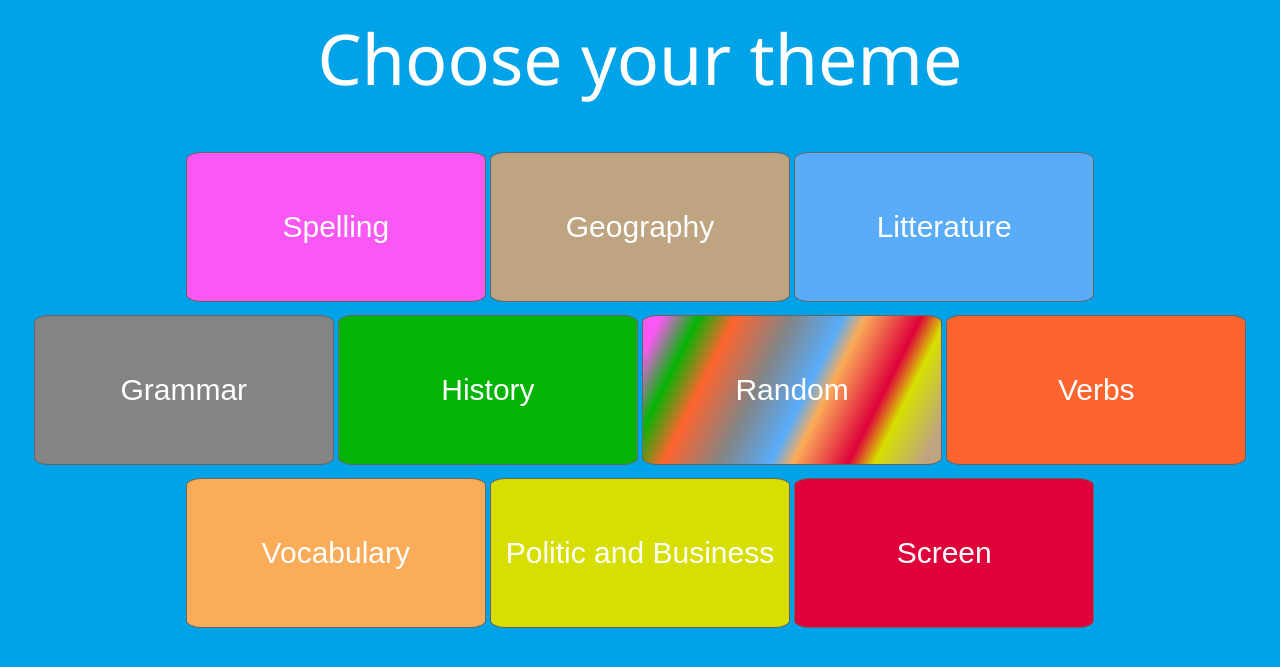
After one commit to paulcottin/projetAnglais, a PHP site: page /Theme.php in a window 1280 px wide. The commit adds this page. Shown: the top 667 px of the page. Run offline with PHP 8.4, Linux system fonts and the light colour scheme.

Commit message:
Nouvelle page 'choose your theme' et petites modifs du Style

```diff
--- /dev/null
+++ b/englishQuiz/Theme.php
@@ -0,0 +1,34 @@
+<!DOCTYPE html>
+<html>
+    <head>
+        <meta charset="utf-8" />
+        <link rel="stylesheet" type="text/css" href="style.css">
+        <title>Choose your theme</title>
+    </head>
+    <body>
+    <p class="centerWhite70">Choose your theme</p>
+    </head>
+        <body>
+        <div class="align">
+            <div>
+                <input type="submit" class="questionButton" name="spel" value="Spelling" style="background:#FA58F4"/>
+
+                <input type="submit" class="questionButton" name="geo" value="Geography" style="background:#BEA481"/>
+                <input type="submit" class="questionButton" name="litt" value="Litterature" style="background:#58ACFA"/></br>
+            </div>
+            <div>
+                <input type="submit" class="questionButton" name="gram" value="Grammar" style="background:#848484"/>
+                 <input type="submit" class="questionButton" name="hist" value="History" style="background:#04B404"/>
+                <input type="submit" class="questionButton" name="rand" value="Random" style="background:-webkit-gradient(linear, left top, right bottom, color-stop(0.05,#FA58F4), color-stop(0.15, #04B404), color-stop(0.25,#FE642E), color-stop(0.40, #848484), color-stop(0.54,#58ACFA), color-stop(0.6, #FAAC58), color-stop(0.75,#DF013A), color-stop(0.82, #D7DF01), color-stop(0.95,#BEA481))"/>
+                <input type="submit" class="questionButton" name="verb" value="Verbs"/ style="background:#FE642E"></br>
+            </div>
+            <div>
+                <input type="submit" class="questionButton" name="voc" value="Vocabulary" style="background:#FAAC58"/>
+                <input type="submit" class="questionButton" name="pab" value="Politic and Business" style="background:#D7DF01"/>
+                <input type="submit" class="questionButton" name="scr" value="Screen" style="background:#DF013A"/></br>
+            </div>
+        </div>
+        </body>
+    </body>
+
+</html>
--- a/englishQuiz/style.css
+++ b/englishQuiz/style.css
@@ -22,8 +22,9 @@ nav li{
 	font-size: 70px;
 	margin-left: auto;
 	margin-right: auto;
-	vertical-align: -85px;
-
+	vertical-align: 2085px;
+	margin-top: 10px;
+	margin-bottom: 40px;
 }
 
 #cercle{
@@ -45,6 +46,8 @@ nav li{
 .align40{
 	font-size: 40px;
 	text-align: center;
+	margin-top: 30px;
+	margin-bottom: 30px;
 }
 
 .align{
```
